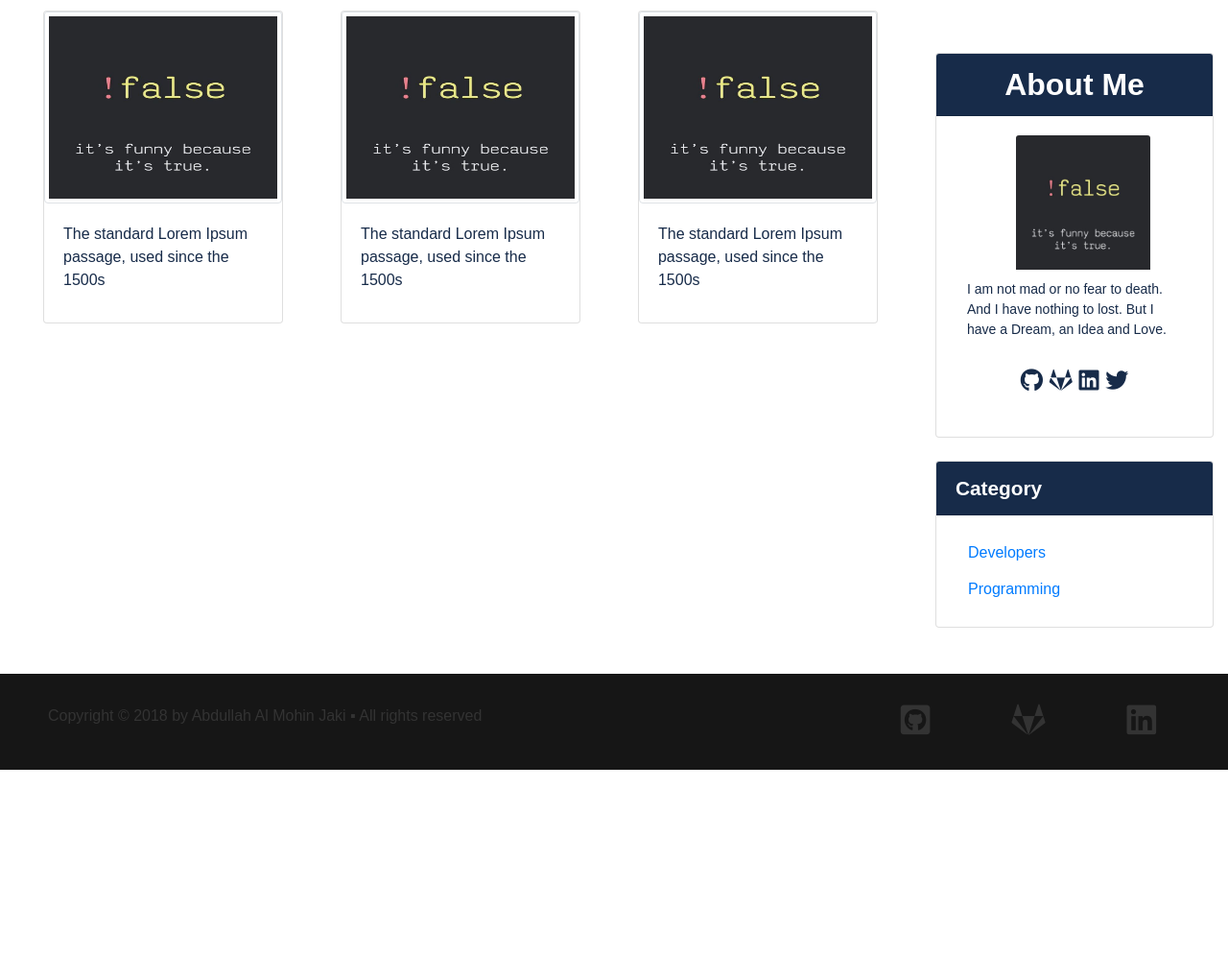
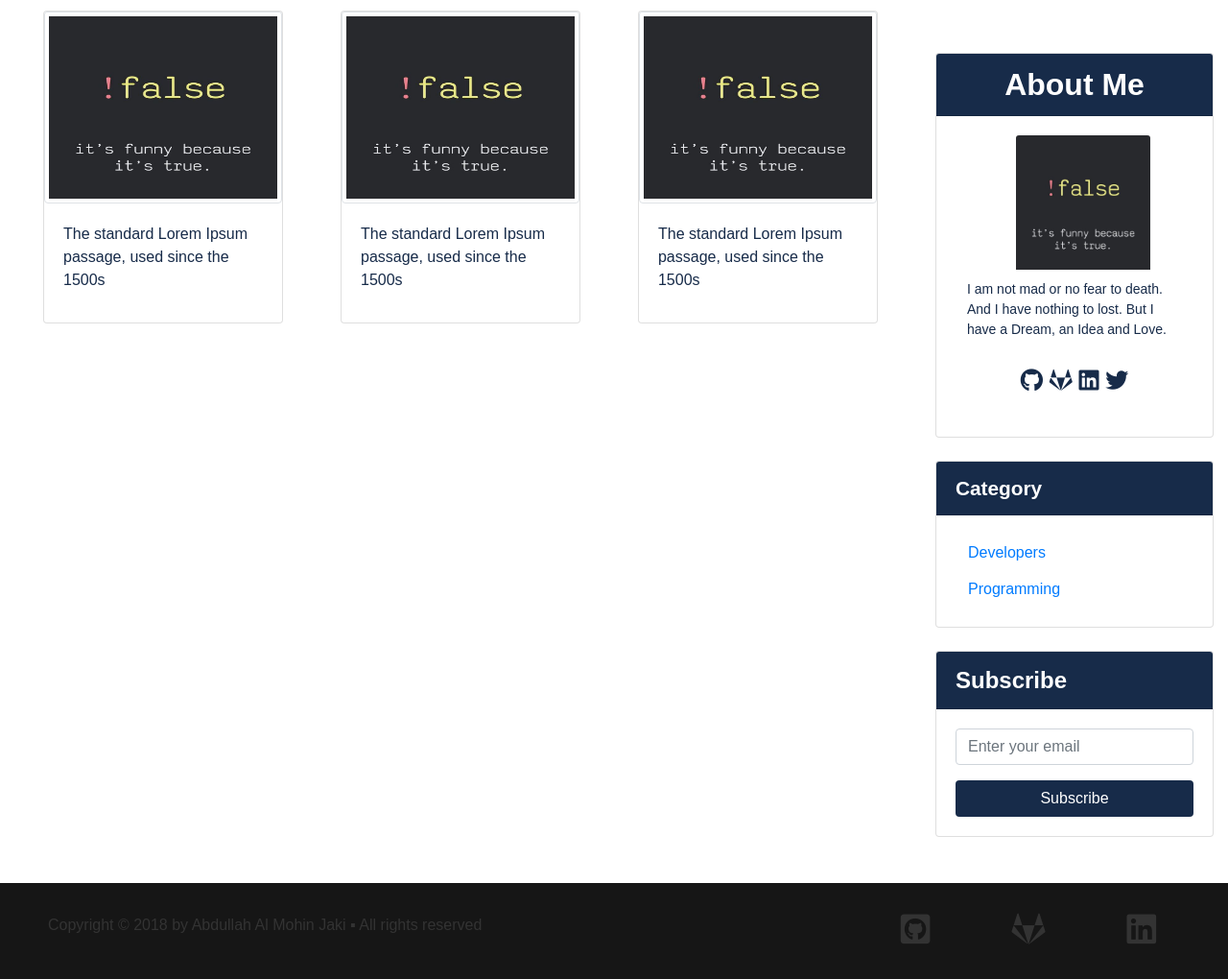
Before and after one commit to jakiiii/templates, a plain HTML site: page portfolio/blog.html in a window 1280 px wide. Shown: the part 382-1402 px from the top of the page at 96% size. Before the commit the page ends 1184 px from the top, so only its background shows below. Drawn offline with nearby package versions, Linux system fonts and the light colour scheme.

Commit message:
add subscribe from in probfolio blog

```diff
--- a/portfolio/blog.html
+++ b/portfolio/blog.html
@@ -167,6 +167,20 @@
                             </div>
                         </div><!-- category section -->
                         <div class="clearfix"></div><br />
+                        <div class="card subscribe">
+                            <div class="card-header">
+                                Subscribe
+                            </div>
+                            <div class="card-body">
+                                <form>
+                                    <div class="form-group">
+                                        <input type="email" class="form-control" id="subscribeEmail" aria-describedby="emailHelp" placeholder="Enter your email">
+                                    </div>
+                                    <button type="submit" class="btn btn-subscribe btn-block">Subscribe</button>
+                                </form>
+                            </div>
+                        </div><!-- end of subscribe -->
+                        <div class="clearfix"></div><br />
                     </div><!-- end of col-3 -->
                 </div><!-- end of row -->
             </section><!-- end of section -->
--- a/portfolio/css/blog_style.css
+++ b/portfolio/css/blog_style.css
@@ -159,6 +159,24 @@ body{
 }
 
 /********************************************
+***********************Subscribe
+********************************************/
+
+.subscribe div.card-header{
+    margin: 0;
+    color: #fff;
+    background-color: #172B49;
+    font-weight: bold;
+    font-size: 1.5rem;
+    line-height: 35px;
+}
+
+.btn-subscribe{
+    background-color: #172B49;
+    color: #fff;
+}
+
+/********************************************
 ***********************FOOTER
 ********************************************/
 
```
